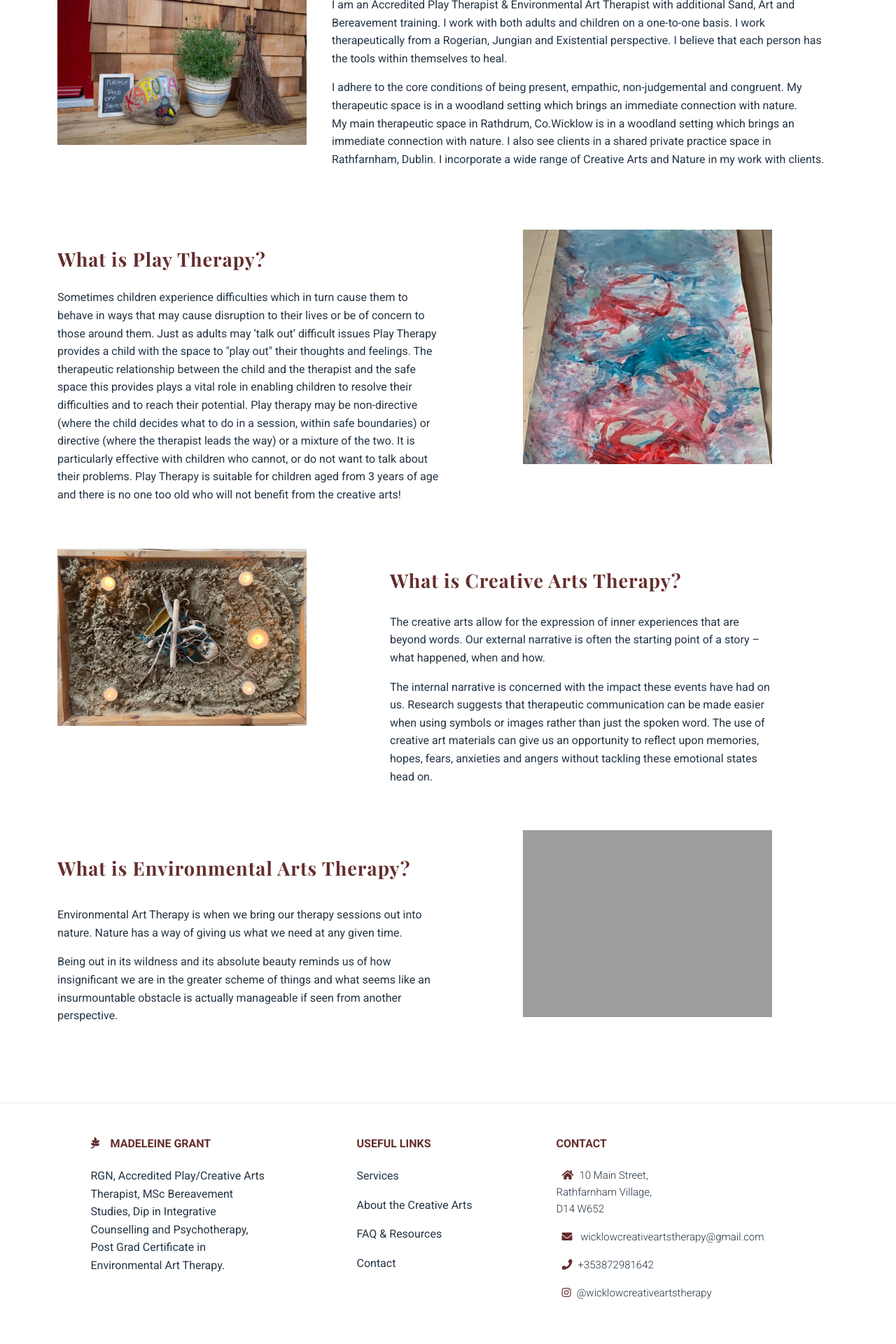
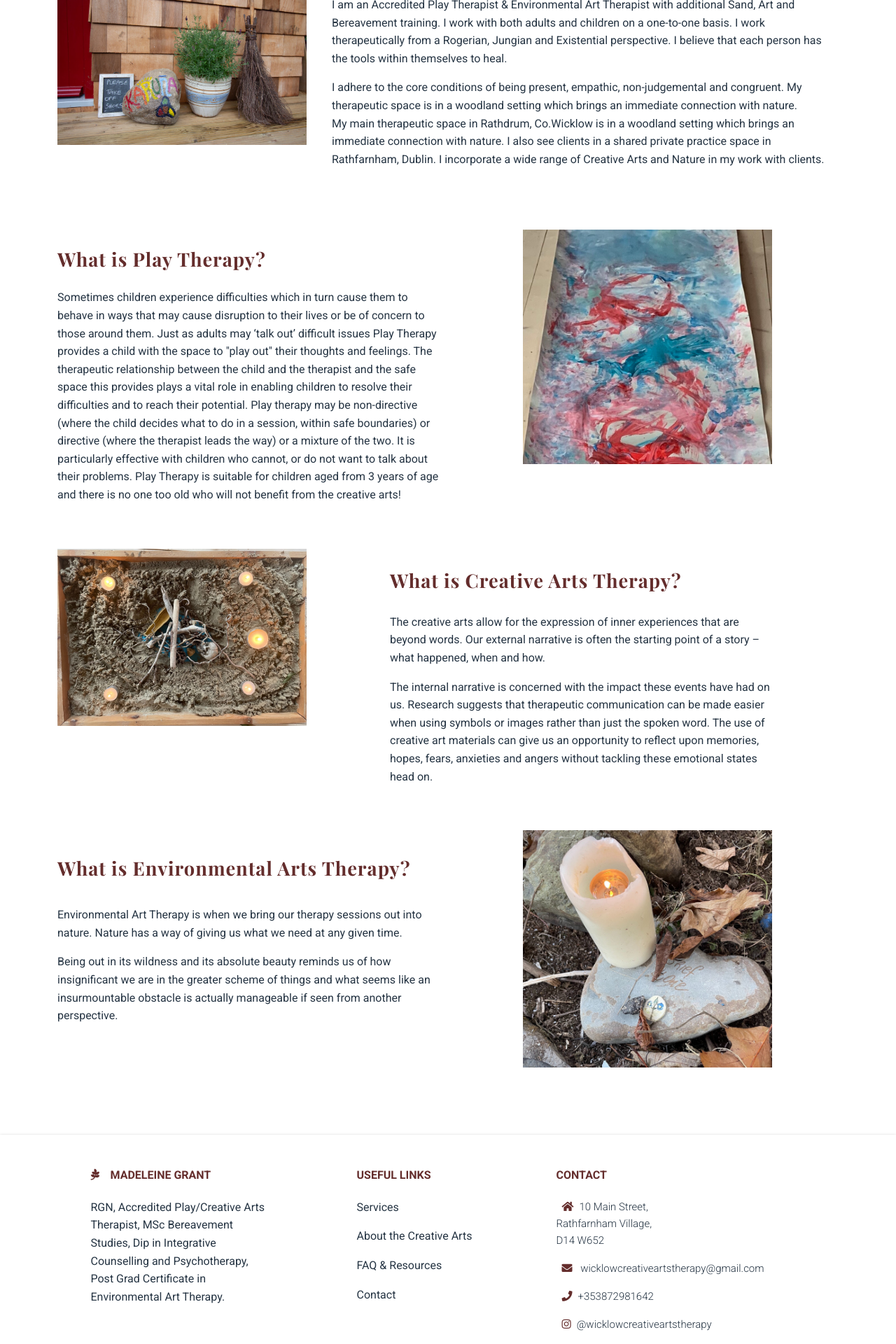
Before and after one commit to ClaireLally8/WicklowPCAT, a Flask app: page / in a window 1280 px wide. Shown: the part 955-2875 px from the top of the page at 70% size. Before the commit the page ends 2811 px from the top, so only its background shows below. Run offline with Flask 2, Linux system fonts and the light colour scheme; some libraries are stand-ins or nearby versions; grey boxes are pictures that could not be loaded.

Commit message:
Reupload image

```diff
--- a/app/templates/index.html
+++ b/app/templates/index.html
@@ -57,7 +57,7 @@
             <p>Being out in its wildness and its absolute beauty reminds us of how insignificant we are in the greater scheme of things and what seems like an insurmountable obstacle is actually manageable if seen from another perspective.</p>
          </div>
          <div class="col-sm-12 col-md-12 col-lg-4 offset-lg-1">
-            <img src = "{{ url_for('static', filename='images/candle-stone.jpg') }}" alt = "rock outdoor" class="img-fluid">
+            <img src = "{{ url_for('static', filename='images/candle-stone.jpeg') }}" alt = "rock outdoor" class="img-fluid">
          </div>
       </div>
    </div>
```
Also changed, not shown: app/static/images/candle-stone.jpeg (added), 1 other file.
